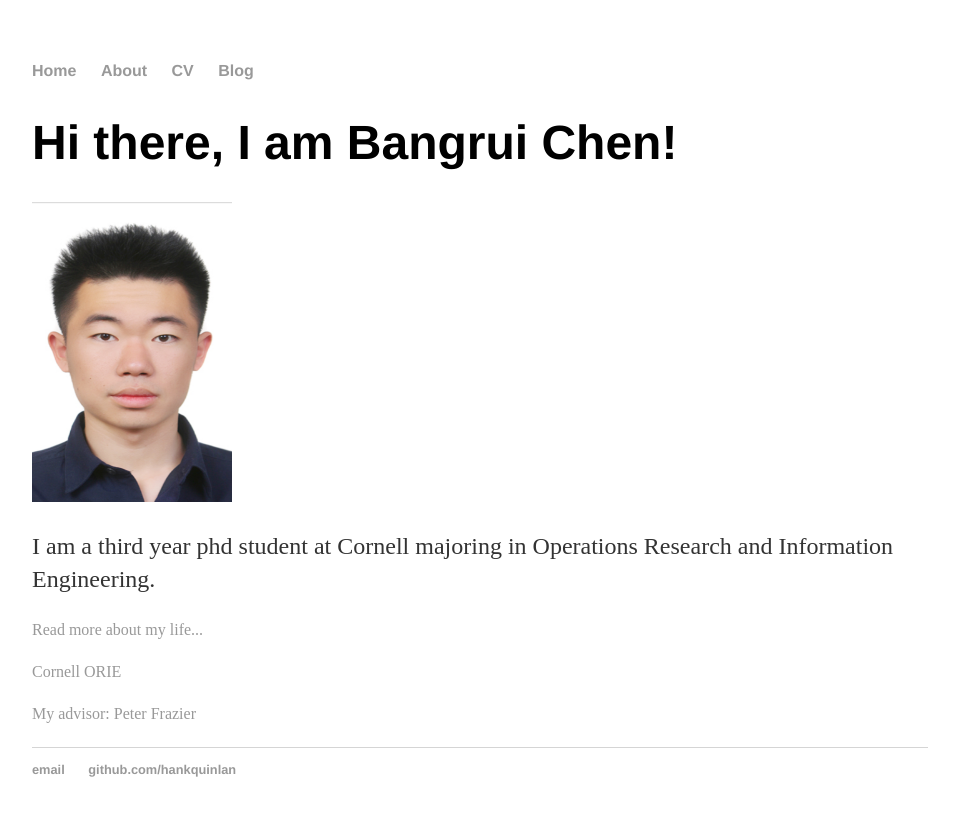
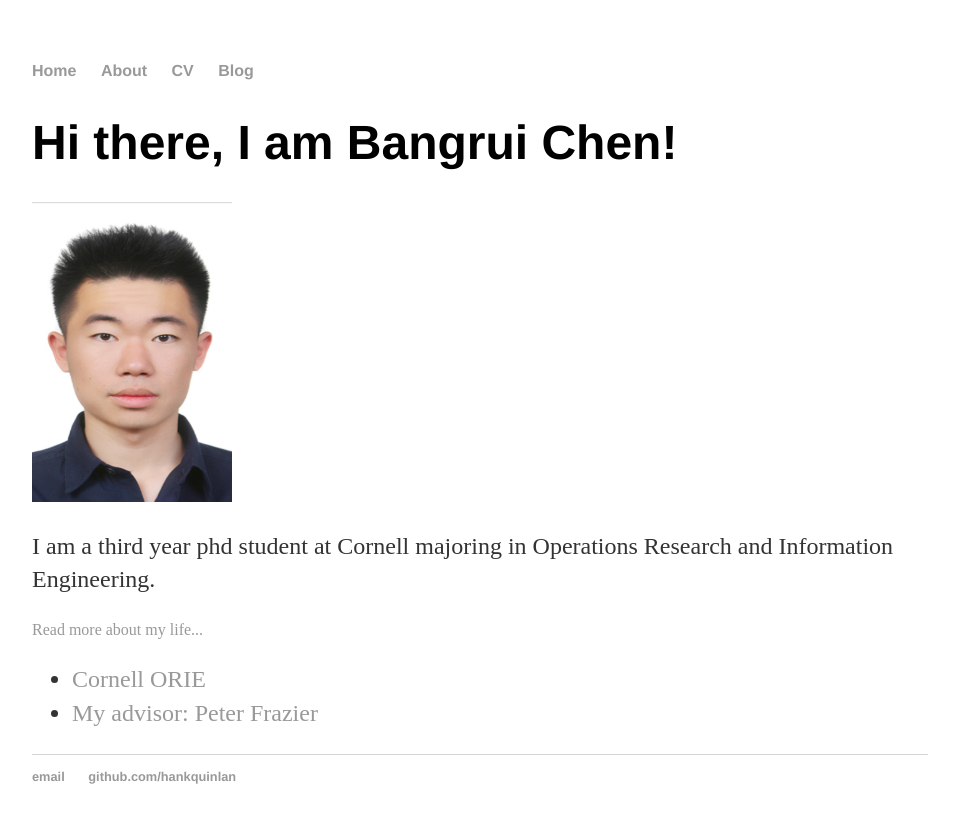
Before and after one commit to bangrui/Personal-website, a Jekyll site: the page built from index.html, in a window 1280 px wide. Shown: the top 823 px of the page, without its empty margins (160-1119 px from the left). Built offline with Jekyll 4.4.1, drawn with Linux system fonts in a browser that asks for light colours.

Commit message:
Update index.html

```diff
--- a/index.html
+++ b/index.html
@@ -12,8 +12,8 @@ title: Hank Quinlan, Horrible Cop
 			<div id="insideLink">
 				<a href="/about">Read more about my life...</a></p>
 			</div>
-			<div id="outLink">
-				<a href="http://www.orie.cornell.edu/">Cornell ORIE</a></p>
-				<a href="http://people.orie.cornell.edu/pfrazier/">My advisor: Peter Frazier</a></p>
-			</div>
+			<ul class="contacts">
+				<li><a href="http://www.orie.cornell.edu/">Cornell ORIE</a></li>
+				<li><a href="http://people.orie.cornell.edu/pfrazier/">My advisor: Peter Frazier</a></li>
+				</ul>
 		</div>
```
